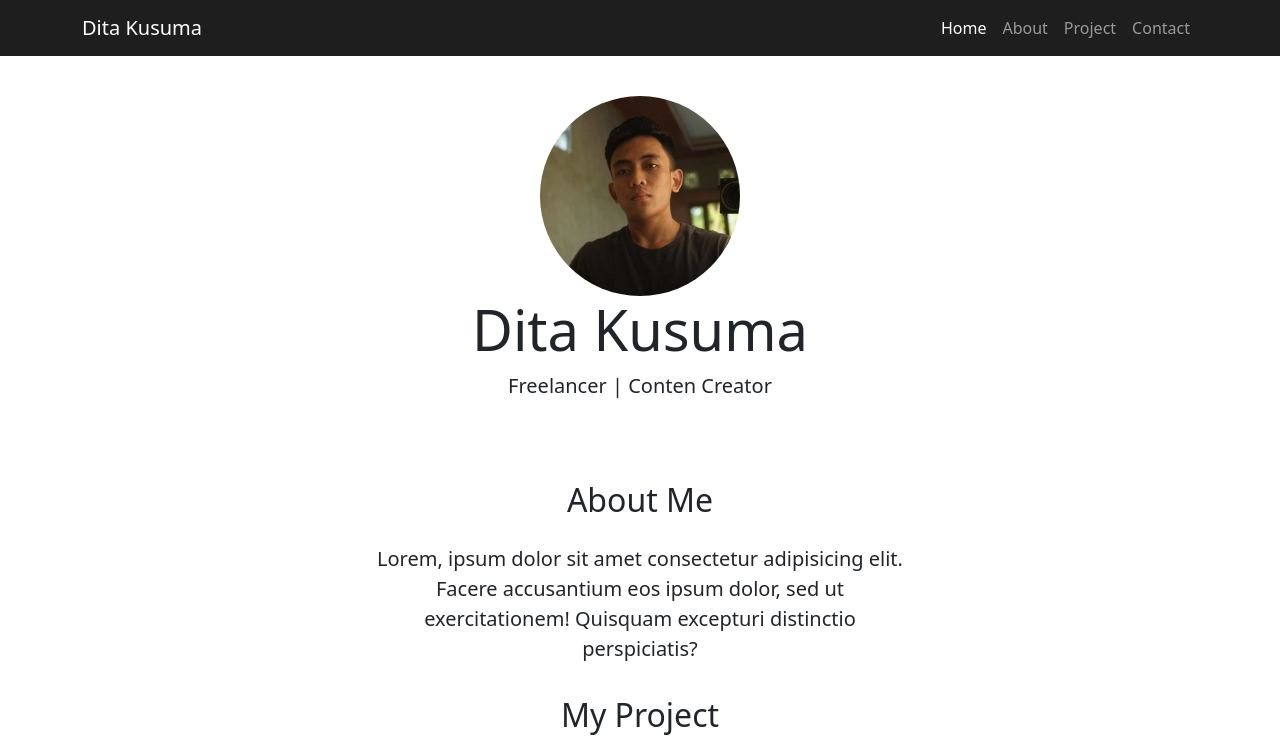
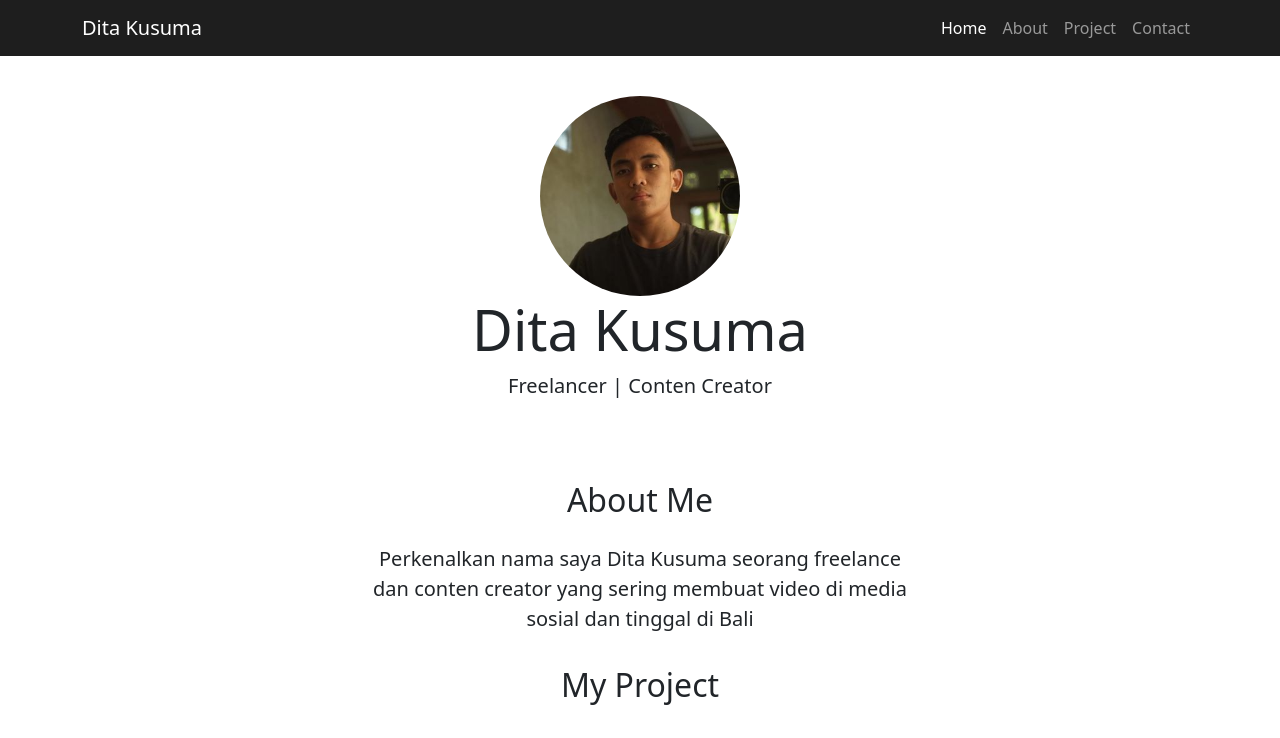
Before and after one commit to ditakusumajy/ditakusuma, a plain HTML site: page index.html in a window 1280 px wide. Shown: the top 738 px of the page. Drawn offline with nearby package versions, Linux system fonts and the light colour scheme.

Commit message:
index.html

```diff
--- a/index.html
+++ b/index.html
@@ -63,7 +63,7 @@
         <div class="row justify-content-center fs-5 text-center">
           <!-- row besar yang isi 2 row di dalamnya  -->
           <div class="col-6 ">
-            <p>Lorem, ipsum dolor sit amet consectetur adipisicing elit. Facere accusantium eos ipsum dolor, sed ut exercitationem! Quisquam excepturi distinctio perspiciatis?</p>
+            <p>Perkenalkan nama saya Dita Kusuma seorang freelance dan conten creator yang sering membuat video di media sosial dan tinggal di Bali</p>
           </div>
         </div>
       </div>
```
